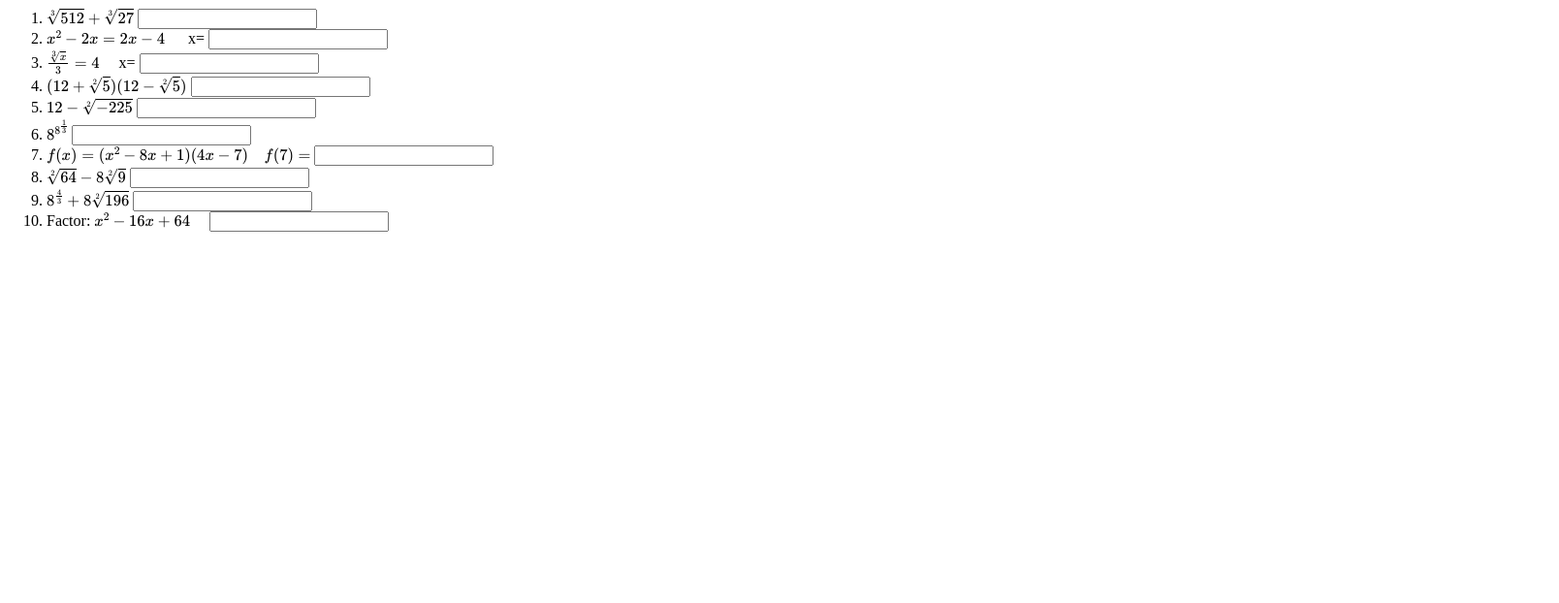
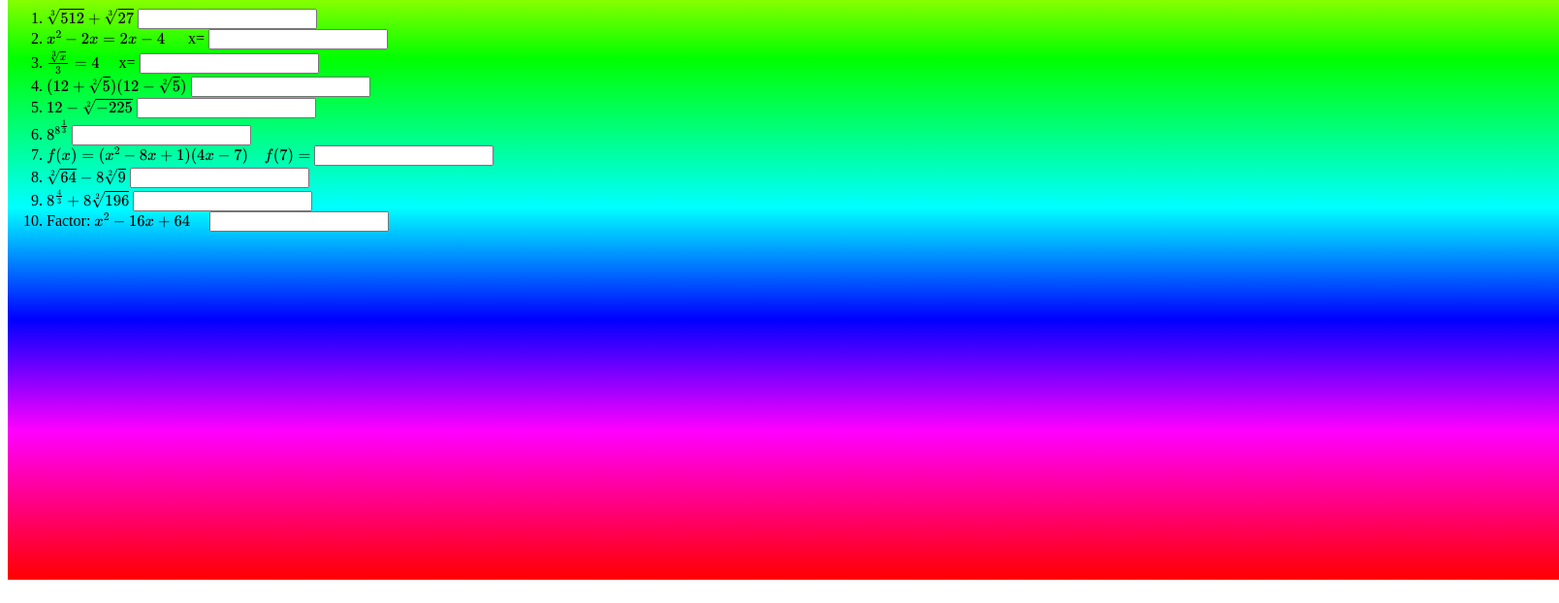
Before and after one commit to SebastianByrne/AACoding02, a plain HTML site: page index.html in a window 1280 px wide. Shown: the part 178-800 px from the top of the page at 97% size, 1608 px wide, since content can reach past the window. Drawn offline with nearby package versions, Linux system fonts and the light colour scheme.

Commit message:
add rainbow background

```diff
--- a/index.html
+++ b/index.html
@@ -10,16 +10,37 @@
 <link rel="mask-icon" type="" href="https://static.codepen.io/assets/favicon/logo-pin-8f3771b1072e3c38bd662872f6b673a722f4b3ca2421637d5596661b4e2132cc.svg" color="#111" />
 <title>CodePen - AACodeing02-2</title>
 <style>
-.correct{
-  background:green;
+#rainbow {
+    background: red; /* not working, let's see some red */
+    background: -moz-linear-gradient( top ,
+        rgba(255, 0, 0, 1) 0%,
+        rgba(255, 255, 0, 1) 15%,
+        rgba(0, 255, 0, 1) 30%,
+        rgba(0, 255, 255, 1) 50%,
+        rgba(0, 0, 255, 1) 65%,
+        rgba(255, 0, 255, 1) 80%,
+        rgba(255, 0, 0, 1) 100%);
+    background: -webkit-gradient(linear,  left top,  left bottom,
+        color-stop(0%, rgba(255, 0, 0, 1)),
+        color-stop(15%, rgba(255, 255, 0, 1)),
+        color-stop(30%, rgba(0, 255, 0, 1)),
+        color-stop(50%, rgba(0, 255, 255, 1)),
+        color-stop(65%, rgba(0, 0, 255, 1)),
+        color-stop(80%, rgba(255, 0, 255, 1)),
+        color-stop(100%, rgba(255, 0, 0, 1)));
 }
 
+#rainbow {
+    width: 1600px;
+    height: 768px;
+}
 .incorrect{
   background:red;
 }
 </style>
 </head>
 <body translate="no">
+<div id="rainbow">
 <script src="https://polyfill.io/v3/polyfill.min.js?features=es6"></script>
 <script id="MathJax-script" async src="https://cdn.jsdelivr.net/npm/mathjax@3/es5/tex-mml-chtml.js"></script>
 <audio id="wrong" controls>
@@ -32,41 +53,32 @@
 <li>\( \sqrt[3]{512} + \sqrt[3]{27} \)
 <input data-correct="11" />
 </li>
-</div>
 <li>\(x^2-2x = 2x-4\) &ensp;&ensp; x=
 <input data-correct="2" />
 </li>
-</div>
 <li> \( {\frac{\sqrt[3]{x}}{3}} = 4\)&ensp;&ensp; x=
 <input data-correct="1728" />
 </li>
-</div>
 <li> \( (12+\sqrt[2]{5})(12-\sqrt[2]{5}) \)
 <input data-correct="139" />
 </li>
-</div>
 <li> \( 12-\sqrt[2]{-225}\)
 <input data-correct="12-5i" />
 </li>
-</div>
 <li> \(8^{{8}^{\frac{1}{3}}} \)
 <input data-correct="64" />
 </li>
-</div>
 <li> \(f(x)= (x^2-8x+1)(4x-7)&ensp;&ensp;f(7)=\)
 <input data-correct="-126" />
 </li>
-</div>
 <li> \(\sqrt[2]{64}-8\sqrt[2]{9}\)
 <input data-correct="-16" < li>
-</div>
 <li> \(8^{\frac{4}{3}}+8\sqrt[2]{196}\)
 <input data-correct="128" < li>
-</div>
 <li>Factor: \(x^2 - 16 x + 64 \)&ensp;&ensp;
 <input data-correct="(x-8)(x-8)" < li>
+</ol>
 </div>
-</ol>
 <script src='https://cdnjs.cloudflare.com/ajax/libs/jquery/3.4.1/jquery.min.js'></script>
 <script id="rendered-js">
 const sad =
```
